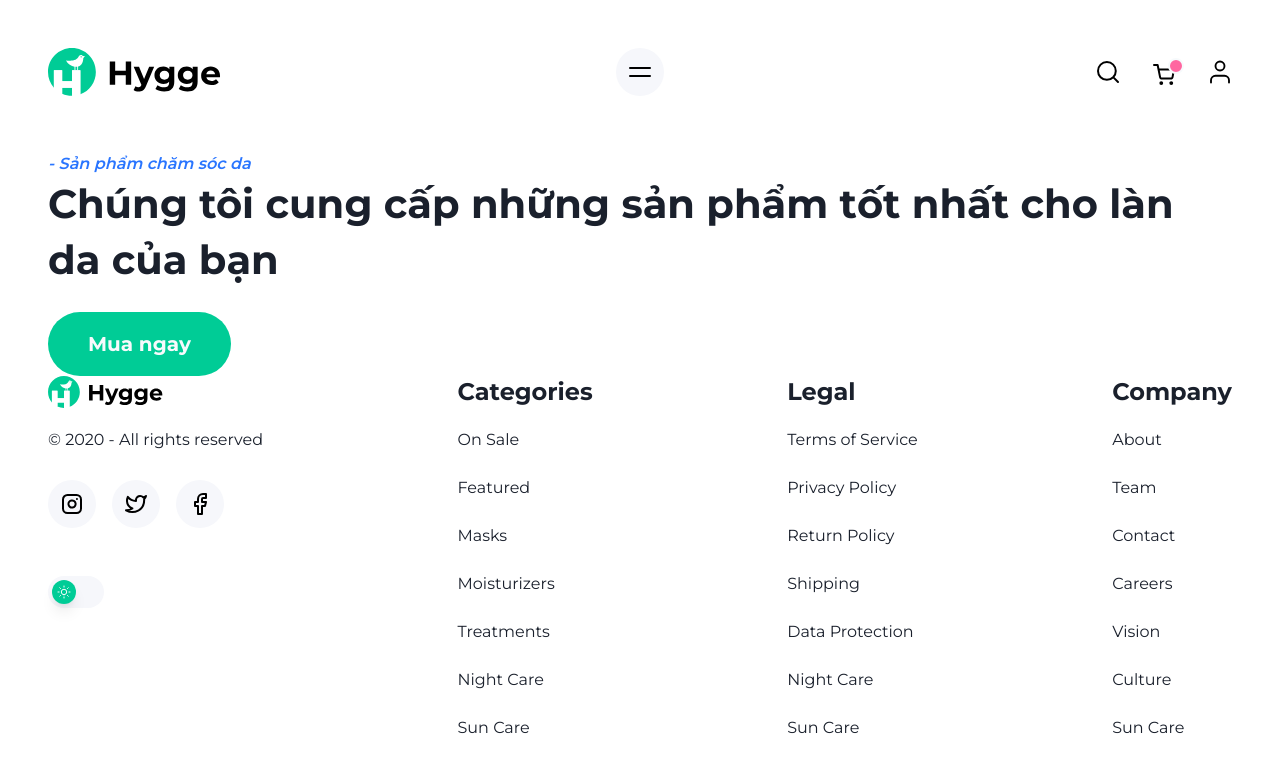
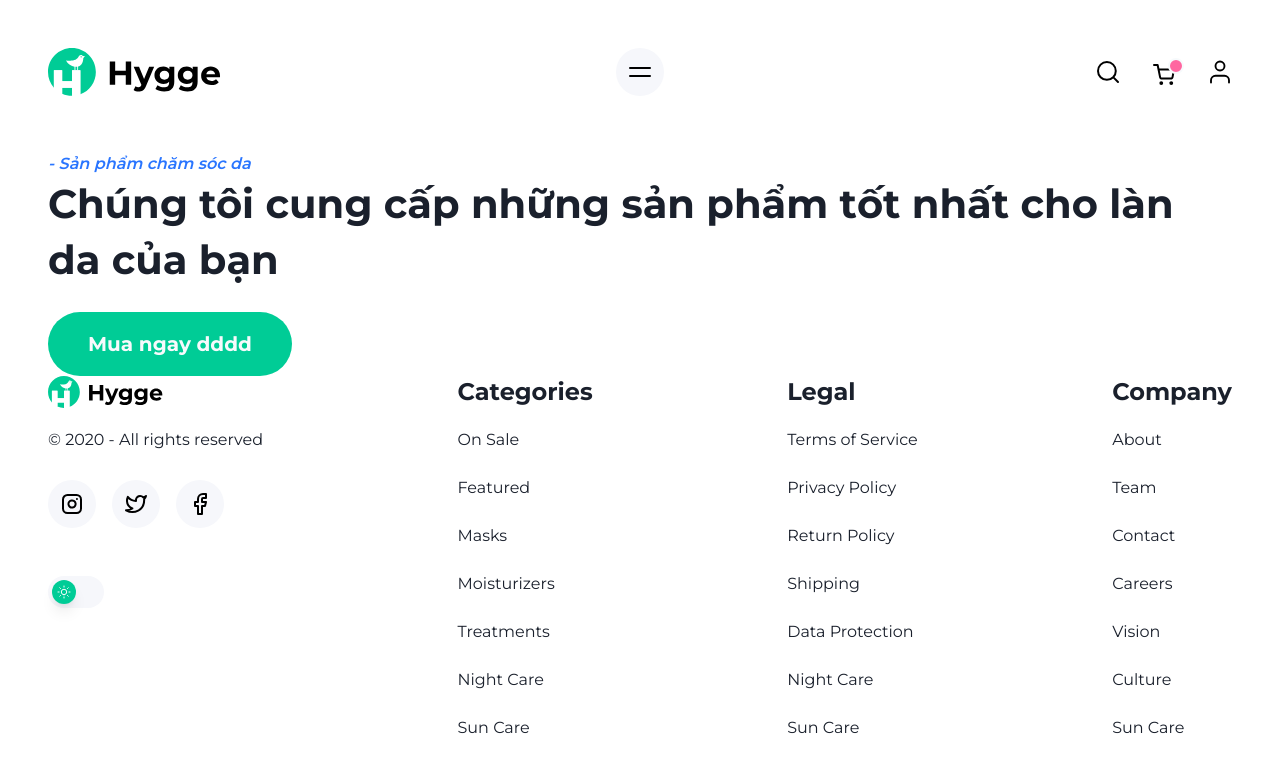
Before and after one commit to TuVoXuan/cosmetics-store-fe, a Next.js app: page / in a window 1280 px wide. Shown: the top 772 px of the page. Built offline with nearby package versions, Linux system fonts and the light colour scheme; no server answers.

Commit message:
feat: init home page

```diff
--- a/pages/index.tsx
+++ b/pages/index.tsx
@@ -21,7 +21,7 @@ export default function Home() {
 					subtitle="Sản phẩm chăm sóc da"
 					title="Chúng tôi cung cấp những sản phẩm tốt nhất cho làn da của bạn"
 				/>
-				<Button type="primary">Mua ngay</Button>
+				<Button type="primary">Mua ngay dddd</Button>
 			</div>
 		</section>
 	);
```
